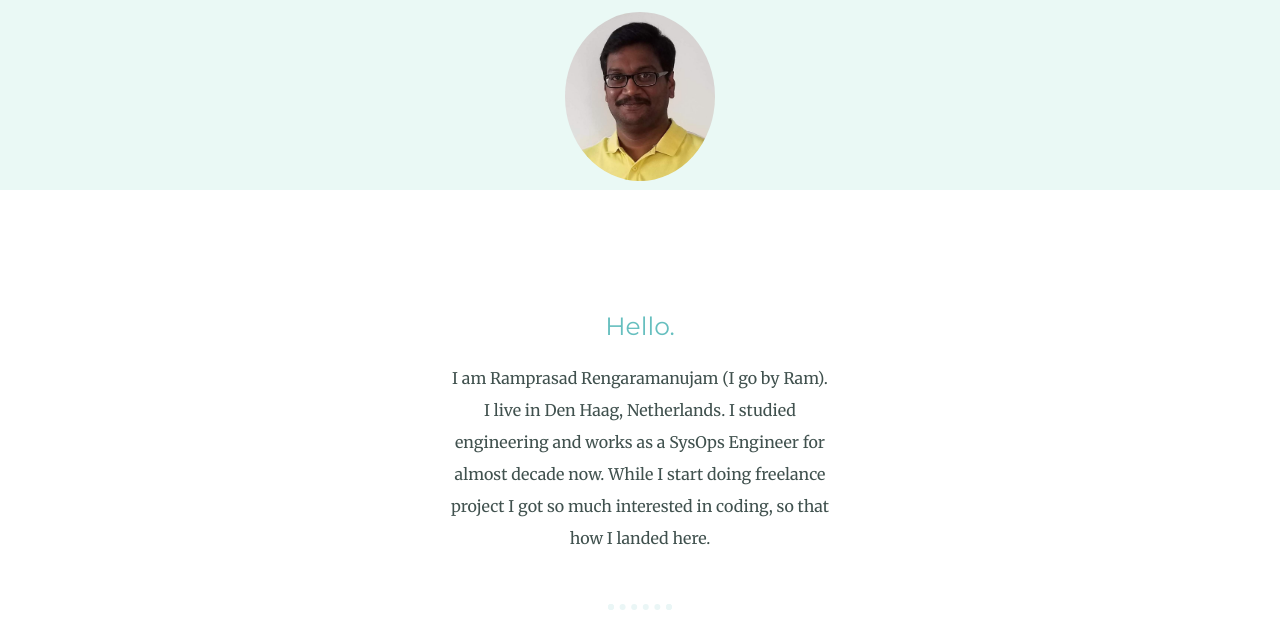
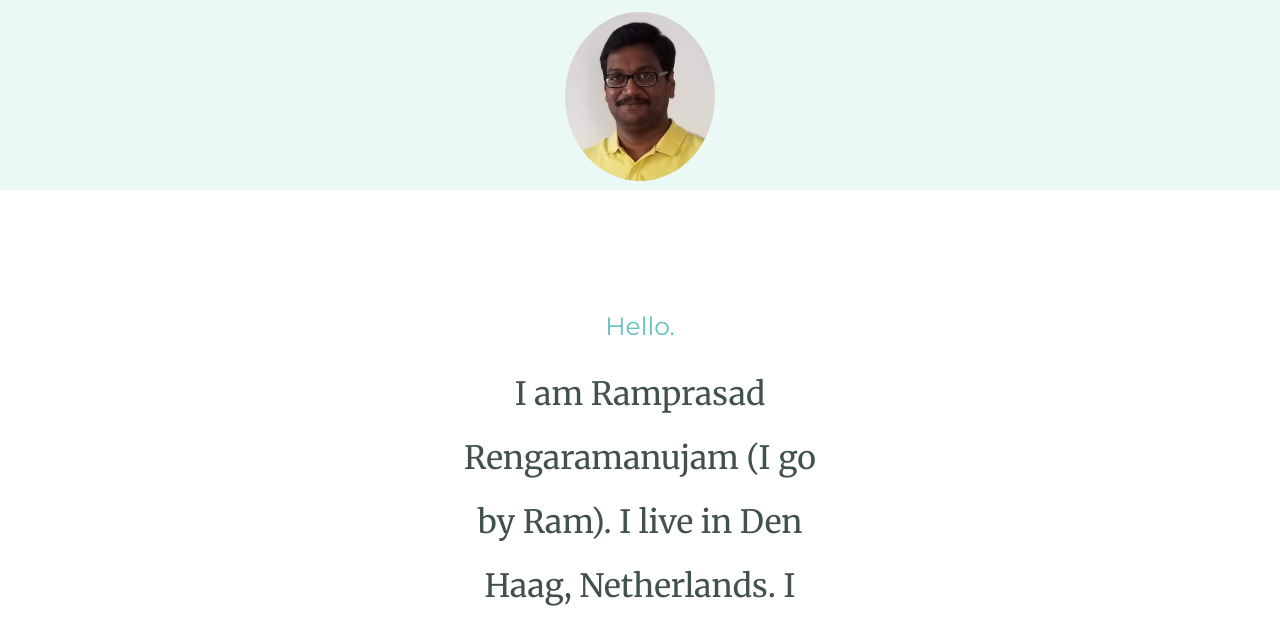
Before and after one commit to Ramprasad-R/aboutme, a plain HTML site: page index.html in a window 1280 px wide. Shown: the part 132-765 px from the top of the page. Drawn offline with Linux system fonts and the light colour scheme; a web font is replaced by a local one.

Commit message:
updated media query

```diff
--- a/css/styles.css
+++ b/css/styles.css
@@ -159,3 +159,12 @@ hr {
   font-size: 0.75rem;
   padding-top: 20px;
 }
+
+@media (min-width: 575px) {
+  p {
+    width: 550px;
+    margin-left: auto;
+    margin-right: auto;
+    font-size: 2rem;
+  }
+}
```
